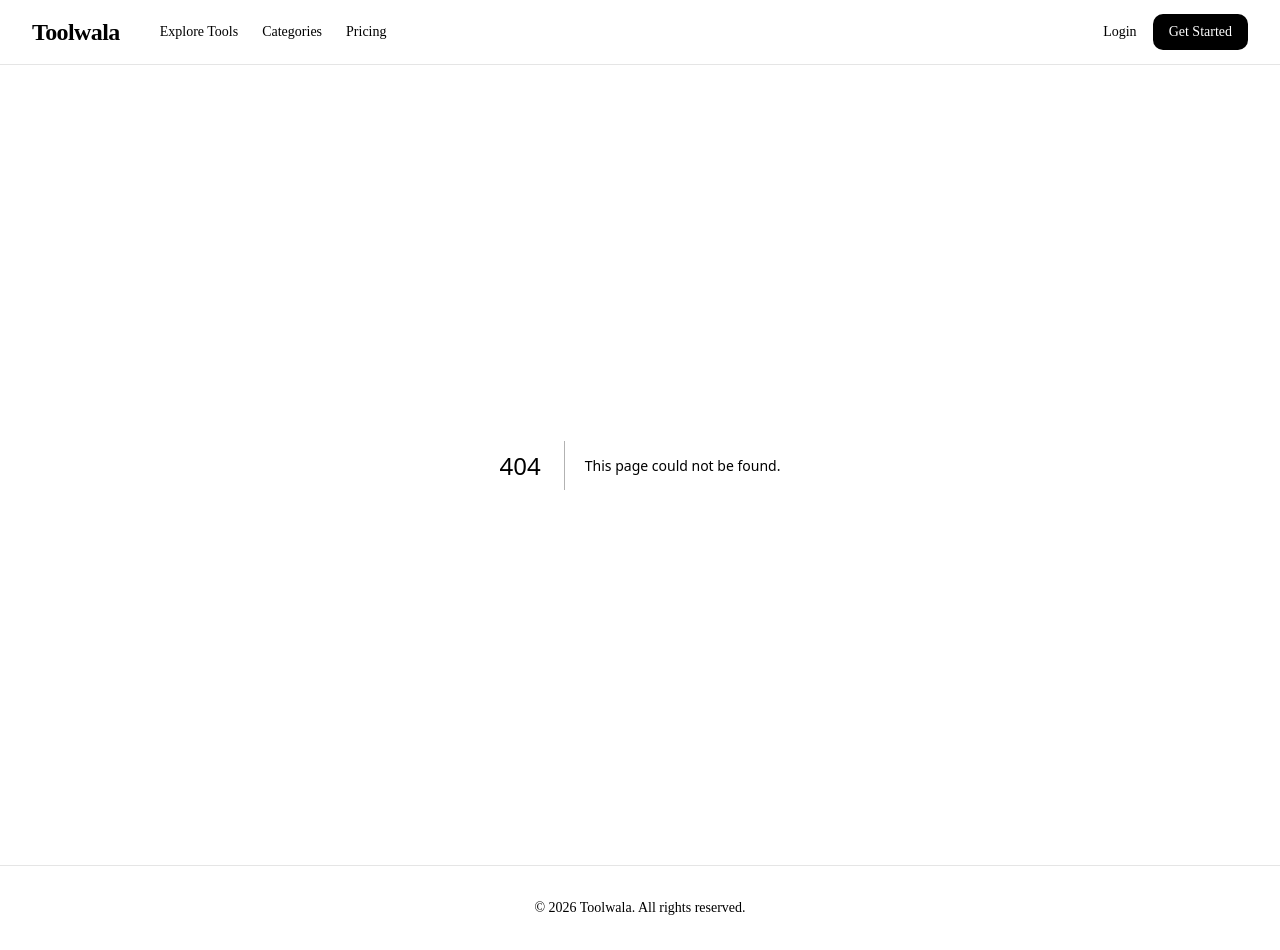
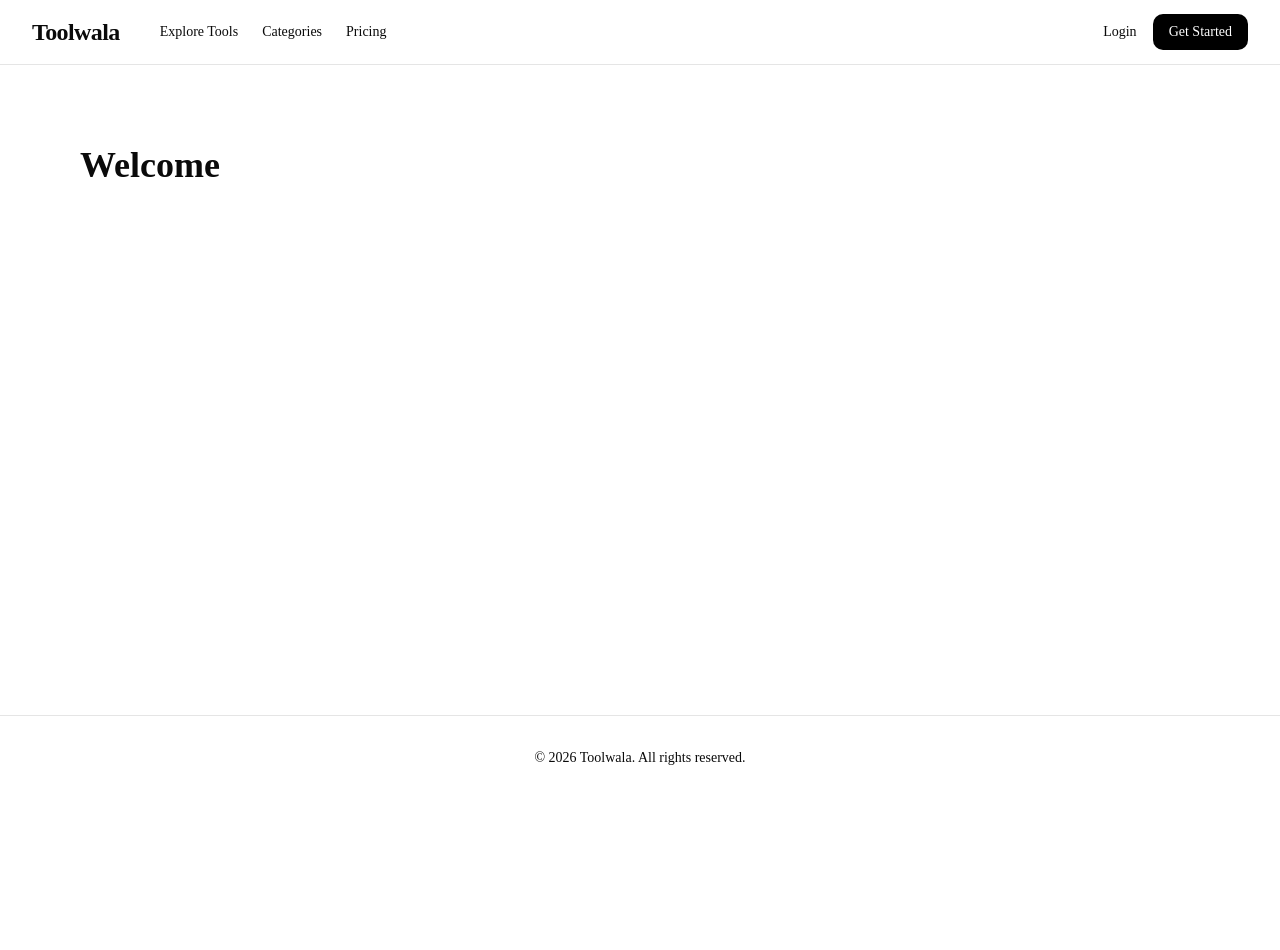
Before and after one commit to Abhinav-Anand9693/toolwala, a Next.js app: page /dashboard in a window 1280 px wide. Before the commit this address had no page. After the commit the page ends 800 px from the top, so only its background shows below. Built offline with nearby package versions, Linux system fonts and the light colour scheme; no server answers.

Commit message:
feat: integrate Clerk authentication

```diff
--- a/package.json
+++ b/package.json
@@ -11,7 +11,7 @@
   },
   "dependencies": {
     "@base-ui/react": "^1.6.0",
-    "@clerk/nextjs": "^7.6.3",
+    "@clerk/nextjs": "^7.6.4",
     "@hookform/resolvers": "^5.6.0",
     "@prisma/client": "^7.9.1",
     "@radix-ui/react-slot": "^1.3.3",
--- /dev/null
+++ b/src/app/dashboard/page.tsx
@@ -0,0 +1,13 @@
+import { currentUser } from "@clerk/nextjs/server";
+
+export default async function Dashboard() {
+  const user = await currentUser();
+
+  return (
+    <div className="p-20">
+      <h1 className="text-4xl font-bold">
+        Welcome {user?.firstName}
+      </h1>
+    </div>
+  );
+}
--- a/src/app/layout.tsx
+++ b/src/app/layout.tsx
@@ -23,14 +23,15 @@ export const metadata: Metadata = {
     "Professional AI Workspace for Developers, Teachers, HR, Lawyers, Students and Businesses.",
 };
 
+import { ClerkProvider } from "@clerk/nextjs";
 export default function RootLayout({
   children,
 }: Readonly<{
   children: React.ReactNode;
 }>) {
   return (
-    <html
-      lang="en"
+    <ClerkProvider>
+    <html lang="en"
       className={`${geistSans.variable} ${geistMono.variable} h-full antialiased`}
     >
       <body
@@ -45,5 +46,6 @@ export default function RootLayout({
   <Footer />
 </body>
     </html>
+    </ClerkProvider>
   );
 }
--- /dev/null
+++ b/src/app/middleware.ts
@@ -0,0 +1,10 @@
+import { clerkMiddleware } from "@clerk/nextjs/server";
+
+export default clerkMiddleware();
+
+export const config = {
+  matcher: [
+    "/((?!_next|.*\\..*).*)",
+    "/",
+  ],
+};
--- /dev/null
+++ b/src/app/sign-in/[[...sign-in]]/page.tsx
@@ -0,0 +1,9 @@
+import { SignIn } from "@clerk/nextjs";
+
+export default function Page() {
+  return (
+    <div className="flex justify-center py-20">
+      <SignIn />
+    </div>
+  );
+}
--- /dev/null
+++ b/src/app/sign-up/[[...sign-up]]/page.tsx
@@ -0,0 +1,9 @@
+import { SignUp } from "@clerk/nextjs";
+
+export default function Page() {
+  return (
+    <div className="flex justify-center py-20">
+      <SignUp />
+    </div>
+  );
+}
```
Also changed, not shown: 1 other file (tests, documents, lock files or other folders).
